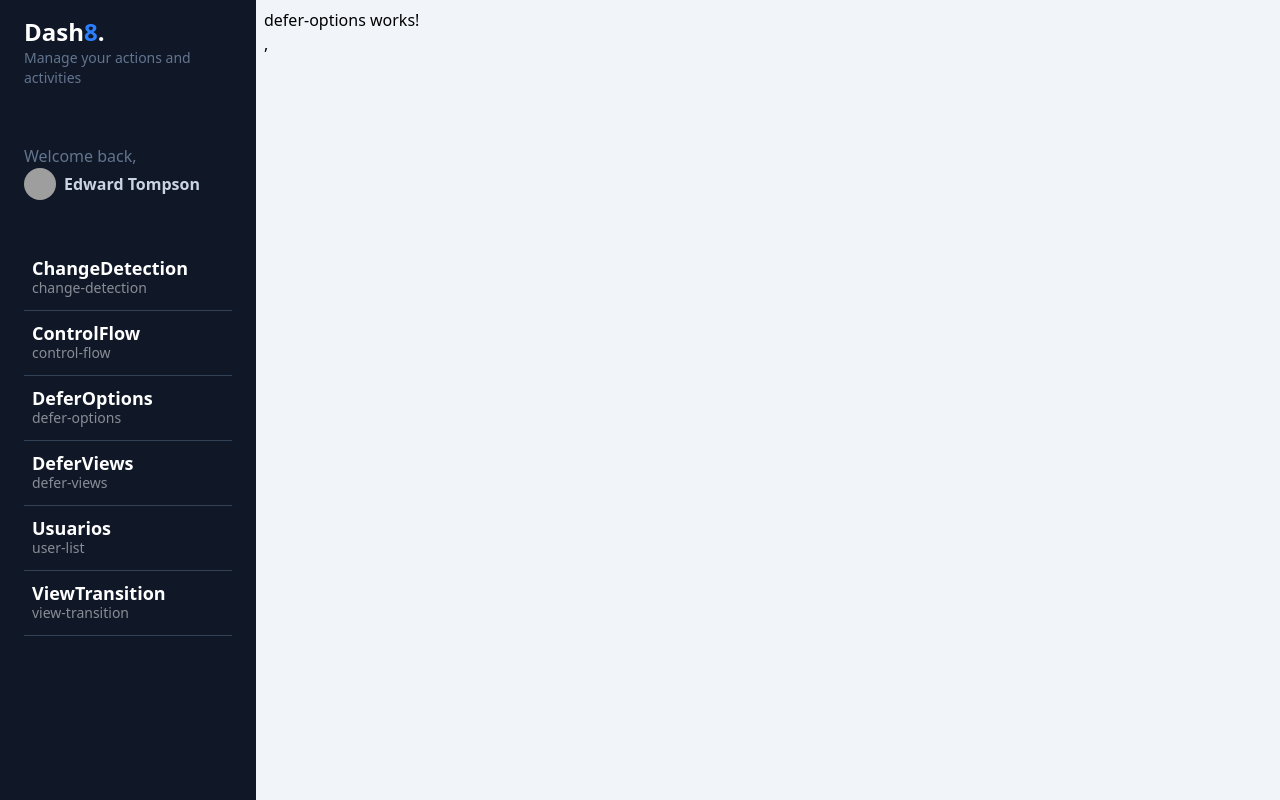
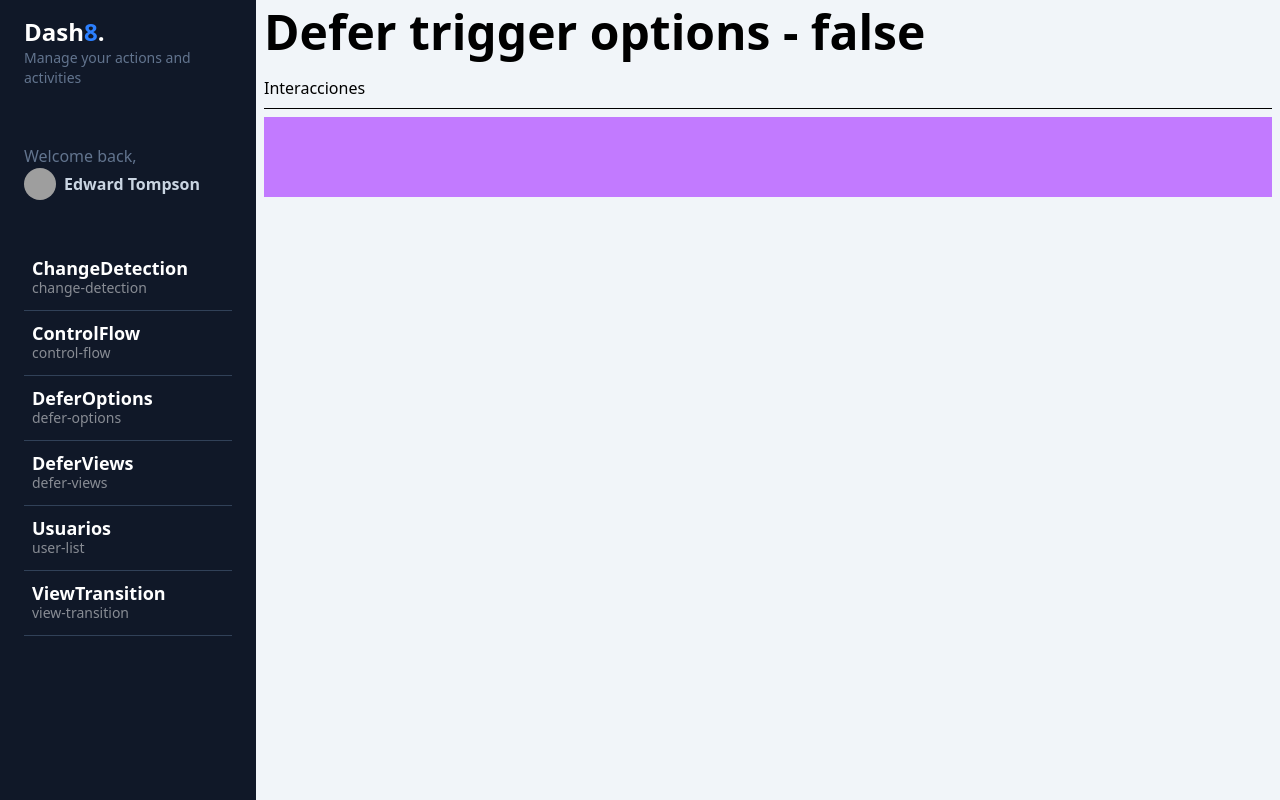
Before and after one commit to JhonCODEOWO/MyDashboard_Angular19-, an Angular app: page /dashboard/defer-options in a window 1280 px wide. Built offline with nearby package versions, Linux system fonts and the light colour scheme; grey boxes are pictures that could not be loaded.

Commit message:
Defer triggers - Interacciones 1

```diff
--- a/src/app/dashboard/pages/defer-options/defer-options.component.html
+++ b/src/app/dashboard/pages/defer-options/defer-options.component.html
@@ -1 +1,17 @@
-<p>defer-options works!</p>,
+<app-title title="Defer trigger options" />
+
+<section>
+    <h1>Interacciones</h1>
+    <hr class="my-2">
+
+    <!-- Deffer block -->
+    @defer (on interaction) {
+        <!-- Contenido a cargar una vez que se haya iniciado una interacción -->
+    <app-heavy-loaders-Fast cssClass="bg-blue-500 h-20">
+        <span>On Interaction</span>
+    </app-heavy-loaders-Fast>
+    } @placeholder {
+        <!-- Elemento a mostrar para forzar la interacción del usuario y cargar todo el defer block -->
+        <div class="w-full h-20 bg-purple-400"></div>
+    }
+</section>
--- a/src/app/shared/components/heavy-loaders/heavy-laoders-fast.component.ts
+++ b/src/app/shared/components/heavy-loaders/heavy-laoders-fast.component.ts
@@ -1,9 +1,12 @@
-import { ChangeDetectionStrategy, Component } from '@angular/core';
+import { CommonModule } from '@angular/common';
+import { ChangeDetectionStrategy, Component, Input, input } from '@angular/core';
 
 @Component({
   selector: 'app-heavy-loaders-Fast',
-  imports: [],
-  template: `<h1>Hola mundo</h1>`,
+  imports: [CommonModule],
+  template: `<section [ngClass]="['w-full', cssClass]">
+    <ng-content/>
+  </section>`,
   styles: `
     :host {
       display: block;
@@ -11,4 +14,6 @@ import { ChangeDetectionStrategy, Component } from '@angular/core';
   `,
   changeDetection: ChangeDetectionStrategy.OnPush,
 })
-export class HeavyLoadersFastComponent { }
+export class HeavyLoadersFastComponent {
+  @Input({required: true}) cssClass!: string;
+}
```
Also changed, not shown: src/app/dashboard/pages/defer-options/defer-options.component.ts (+8 -2 lines).
